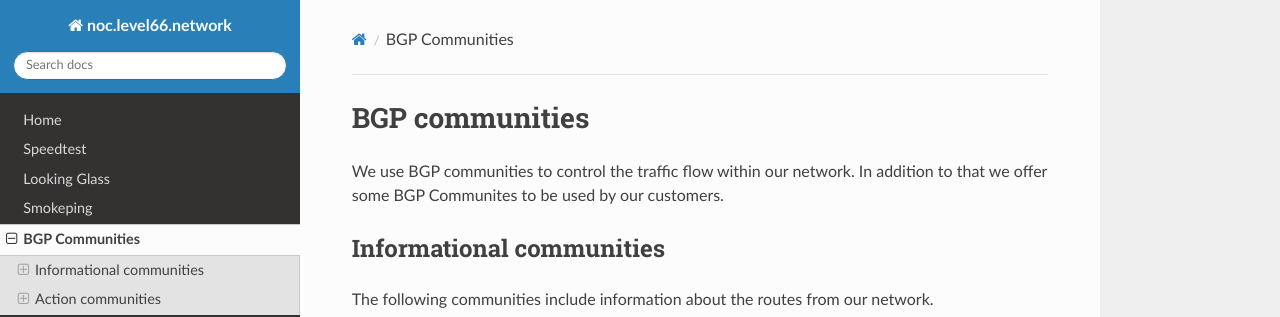
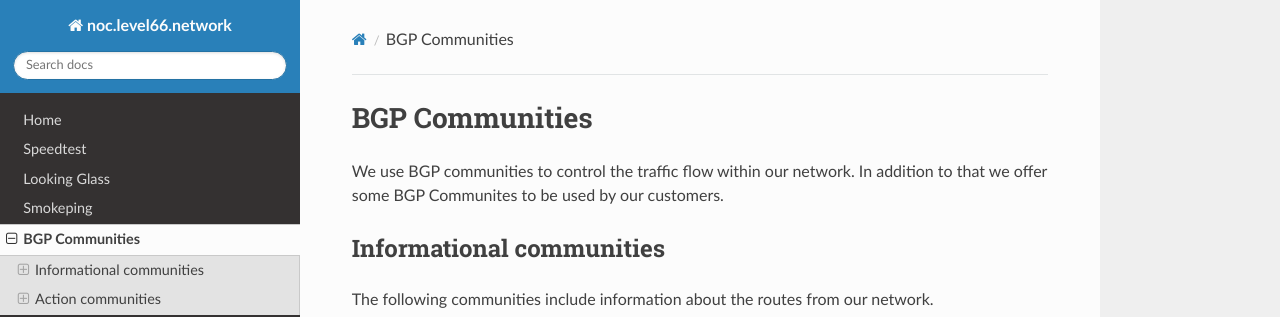
Before and after one commit to MrXermon/noc.as56381.net, an MkDocs documentation site: the page built from docs/bgp-communities.md, in a window 1280 px wide and 900 px high. Shown: the top 317 px of the window. Built offline with MkDocs 1.6.1, drawn with Linux system fonts in a browser that asks for light colours; nearby versions of some CDN libraries.

Commit message:
Capital letter to make the heading identically.

```diff
--- a/docs/bgp-communities.md
+++ b/docs/bgp-communities.md
@@ -1,4 +1,4 @@
-# BGP communities
+# BGP Communities
 We use BGP communities to control the traffic flow within our network. In addition to that we offer some BGP Communites to be used by our customers.
 
 ## Informational communities
```
